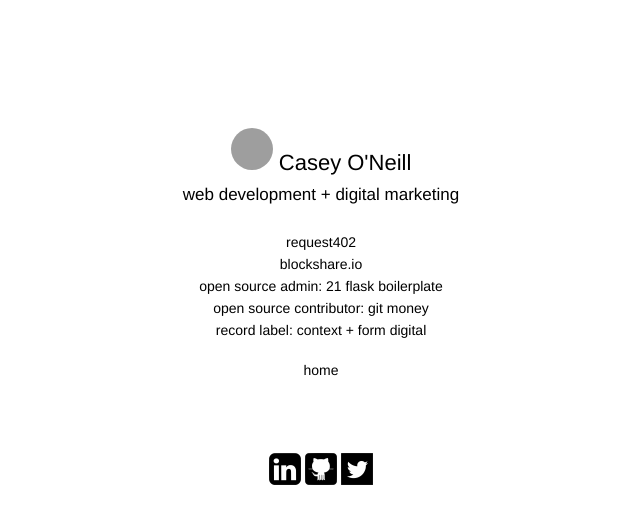
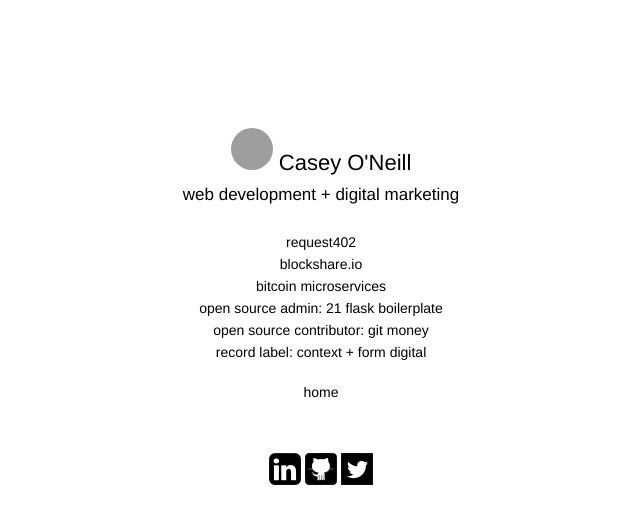
Before and after one commit to cponeill/cponeill, a Flask app: page /projects in a window 1280 px wide. Shown: the top 524 px of the page, without its empty margins (319-959 px from the left). Run offline with Flask 2, Linux system fonts and the light colour scheme; some libraries are stand-ins or nearby versions; grey boxes are pictures that could not be loaded.

Commit message:
adding bitcoin microservices link.

```diff
--- a/templates/projects.html
+++ b/templates/projects.html
@@ -38,7 +38,7 @@
       <li><a href="http://www.blockshare.io">blockshare.io</a></li>
       <!--<li><a href="http://www.musicgeni.us/" target="_blank">musicgeni.us</a></li>
       <li><a href="http://cponeill.github.io/Vivian/" target="_blank">vivian</a></li>-->
-      <!--<li><a href="/projects">coming soon: bitcoin microservices</a></li>-->
+      <li><a href="/projects">bitcoin microservices</a></li>
       <!--<li><a href="http://www.getallthethingsdone.com" target="_blank">getallthethingsdone</a></li>-->
       <li><a href="https://www.github.com/cponeill/21-Flask-Boilerplate">open source admin: 21 flask boilerplate</a></li>
       <li><a href="https://github.com/21hackers/git-money">open source contributor: git money</a></li>
```
